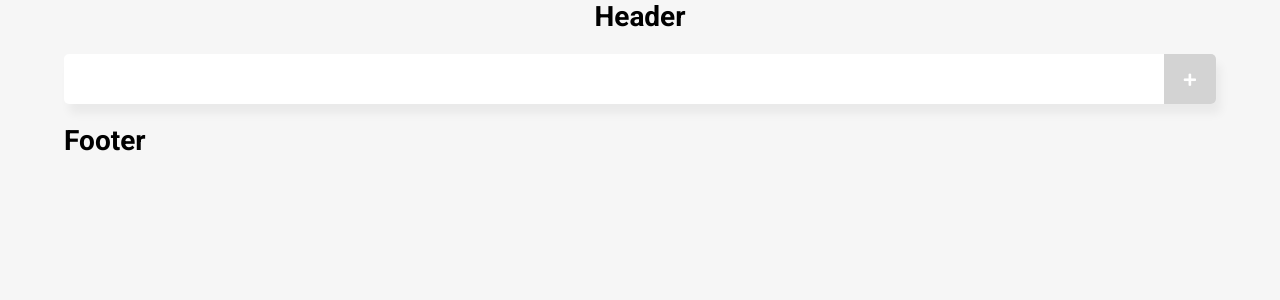
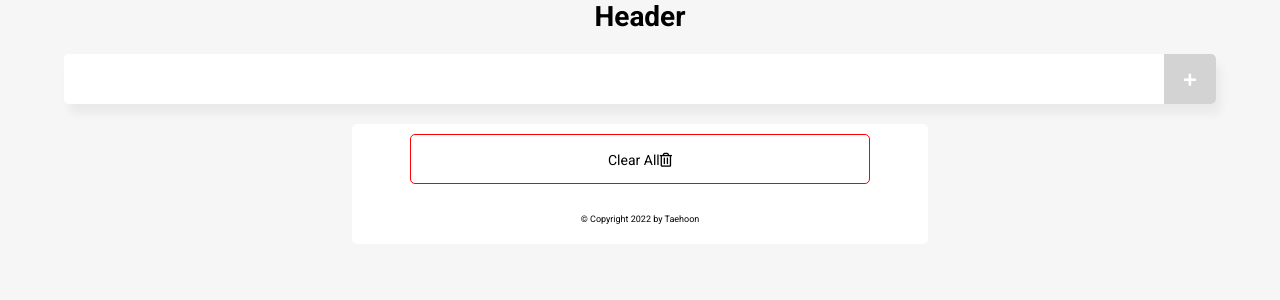
Before and after one commit to Parktaehoon1/notepad, a Vue app: page / in a window 1280 px wide. Shown: the top 300 px of the page. Built offline with nearby package versions, Linux system fonts and the light colour scheme.

Commit message:
모두삭제기능추가

```diff
--- a/src/components/BlogFooter.vue
+++ b/src/components/BlogFooter.vue
@@ -1,13 +1,53 @@
 <template>
-		<h1>Footer</h1>
+
+	<div class="clear-all-wrap">
+		<span class="clear-all-bt" @click="clearAllMemo">Clear All<i class="far fa-trash-alt"></i></span>
+		<span class="copy">&copy; Copyright 2022 by Taehoon</span>
+	</div>
+
 </template>
 
 <script>
 export default {
-
+	setup(){
+		const clearAllMemo = () => {
+			// localStorage 에서 내용 전체 삭제
+			// 추후 DB 연동 예정
+			localStorage.clear();
+		}
+		return{
+			clearAllMemo
+		}
+	}
 }
 </script>
 
 <style>
-
+	.clear-all-wrap{
+		position: relative;
+		display: block;
+		width: 50%;
+		/* height: 50px; */
+		line-height: 50px;
+		background-color: #fff;
+		text-align: center;
+		margin: 0 auto;
+		border-radius: 5px;
+	}
+	.clear-all-bt{
+		position: relative;
+		display: inline-block;
+		width: 80%;
+		height: 50px;
+		cursor: pointer;
+		border: 1px solid red;
+		border-radius: 5px;
+		margin: 10px;
+	}
+	.copy{
+		position: relative;
+		display: block;
+		font-size: 9px;
+		white-space: nowrap;
+	}
 </style>
```
